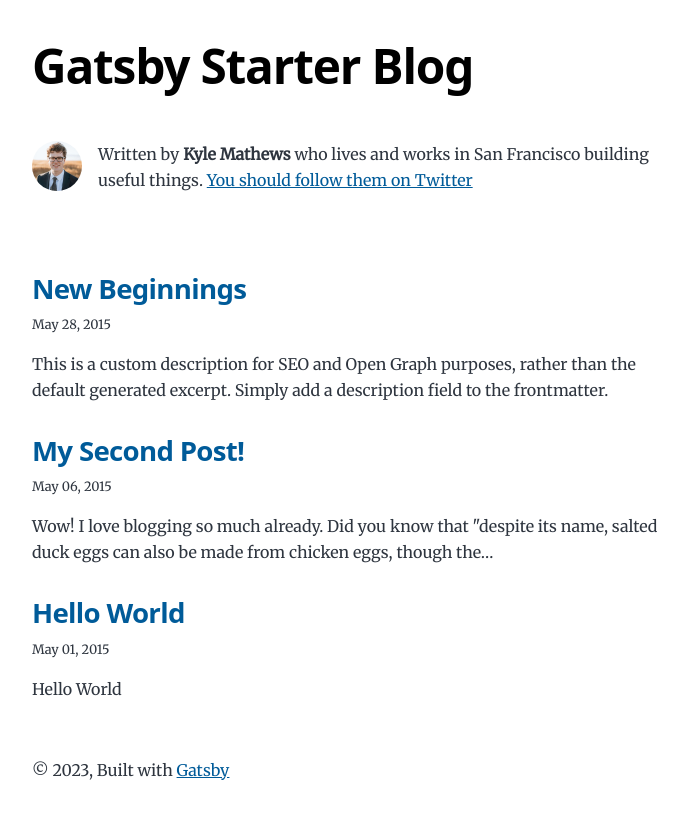
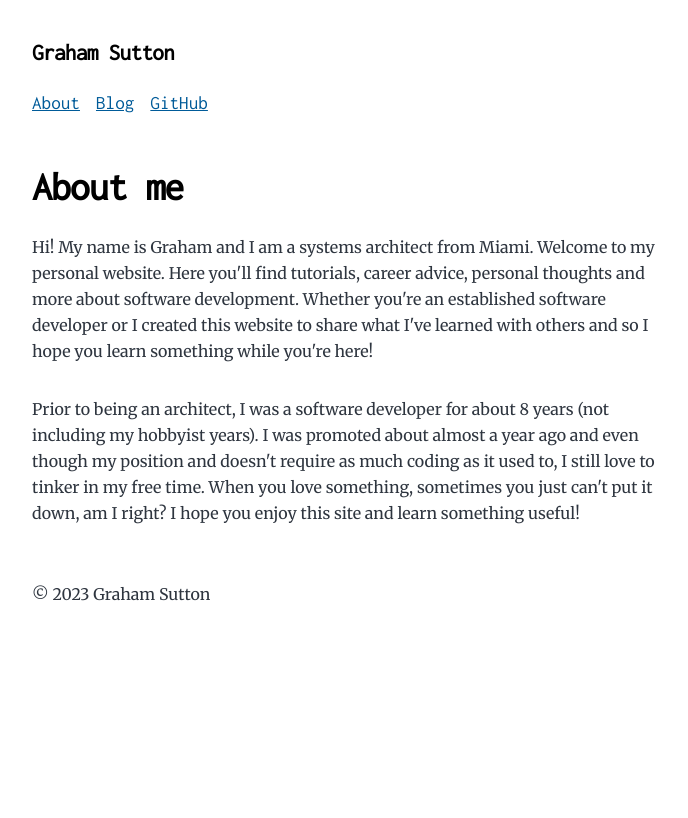
Before and after one commit to grahamsutton/grahamsutton.dev, a Gatsby site: page / in a window 1280 px wide. Shown: the whole page, without its empty margins (292-980 px from the left). Built offline with nearby package versions, Linux system fonts and the light colour scheme; Gatsby itself is replaced by a stand-in of ours.

Commit message:
Initial blog configuration.

```diff
--- a/gatsby-browser.js
+++ b/gatsby-browser.js
@@ -1,9 +1,9 @@
 // custom typefaces
 import "@fontsource/montserrat/variable.css"
 import "@fontsource/merriweather"
-// normalize CSS across browsers
+
+// custom CSS
 import "./src/normalize.css"
-// custom CSS styles
 import "./src/style.css"
 
 // Highlighting for code blocks
--- a/gatsby-config.js
+++ b/gatsby-config.js
@@ -9,15 +9,15 @@
  */
 module.exports = {
   siteMetadata: {
-    title: `Gatsby Starter Blog`,
+    title: `Graham Sutton`,
     author: {
-      name: `Kyle Mathews`,
-      summary: `who lives and works in San Francisco building useful things.`,
+      name: `Graham Sutton`,
+      summary: `Systems Architect in Miami, FL`,
     },
-    description: `A starter blog demonstrating what Gatsby can do.`,
-    siteUrl: `https://gatsbystarterblogsource.gatsbyjs.io/`,
+    description: `A personal software development blog made to inspire you.`,
+    siteUrl: `https://grahamsutton.dev/`,
     social: {
-      twitter: `kylemathews`,
+      twitter: `grasutton`,
     },
   },
   plugins: [
@@ -102,7 +102,7 @@
               }
             }`,
             output: "/rss.xml",
-            title: "Gatsby Starter Blog RSS Feed",
+            title: "Graham Sutton - Software Developer Blog RSS Feed",
           },
         ],
       },
@@ -110,8 +110,8 @@
     {
       resolve: `gatsby-plugin-manifest`,
       options: {
-        name: `Gatsby Starter Blog`,
-        short_name: `Gatsby`,
+        name: `Graham Sutton - Software Developer Blog`,
+        short_name: `Graham's Blog`,
         start_url: `/`,
         background_color: `#ffffff`,
         // This will impact how browsers show your PWA/website
--- a/src/components/bio.js
+++ b/src/components/bio.jsx
@@ -36,7 +36,7 @@
         className="bio-avatar"
         layout="fixed"
         formats={["auto", "webp", "avif"]}
-        src="../images/profile-pic.png"
+        src="../images/profile-pic.jpg"
         width={50}
         height={50}
         quality={95}
@@ -44,10 +44,11 @@
       />
       {author?.name && (
         <p>
-          Written by <strong>{author.name}</strong> {author?.summary || null}
+          <strong>{author.name}</strong>
+          <p>{author?.summary || null}</p>
           {` `}
           <a href={`https://twitter.com/${social?.twitter || ``}`}>
-            You should follow them on Twitter
+            Follow me on Twitter if you want
           </a>
         </p>
       )}
--- a/src/components/layout.js
+++ /dev/null
@@ -1,36 +0,0 @@
-import * as React from "react"
-import { Link } from "gatsby"
-
-const Layout = ({ location, title, children }) => {
-  const rootPath = `${__PATH_PREFIX__}/`
-  const isRootPath = location.pathname === rootPath
-  let header
-
-  if (isRootPath) {
-    header = (
-      <h1 className="main-heading">
-        <Link to="/">{title}</Link>
-      </h1>
-    )
-  } else {
-    header = (
-      <Link className="header-link-home" to="/">
-        {title}
-      </Link>
-    )
-  }
-
-  return (
-    <div className="global-wrapper" data-is-root-path={isRootPath}>
-      <header className="global-header">{header}</header>
-      <main>{children}</main>
-      <footer>
-        © {new Date().getFullYear()}, Built with
-        {` `}
-        <a href="https://www.gatsbyjs.com">Gatsby</a>
-      </footer>
-    </div>
-  )
-}
-
-export default Layout
--- /dev/null
+++ b/src/components/layout.jsx
@@ -0,0 +1,42 @@
+import * as React from 'react'
+import { Link } from 'gatsby'
+
+const Layout = ({ location, title, children }) => {
+  const isNavPath = ['/', '/blog/'].includes(location.pathname)
+  let header
+
+  if (isNavPath) {
+    header = (
+      <h1 className="main-heading">
+        <Link to="/">{title}</Link>
+      </h1>
+    )
+  } else {
+    header = (
+      <Link className="header-link-home" to="/">
+        {title}
+      </Link>
+    )
+  }
+
+  return (
+    <div className="global-wrapper" data-is-root-path={isNavPath}>
+      <header className="global-header">
+        <div className="global-header__title">
+          {header}
+        </div>
+        <nav className="global-nav">
+          <Link to="/">About</Link>
+          <Link to="/blog">Blog</Link>
+          <a href="https://github.com/grahamsutton">GitHub</a>
+        </nav>
+      </header>
+      <main>{children}</main>
+      <footer>
+        © {new Date().getFullYear()} Graham Sutton
+      </footer>
+    </div>
+  )
+}
+
+export default Layout
--- a/src/pages/index.js
+++ b/src/pages/blog.jsx
@@ -1,9 +1,9 @@
-import * as React from "react"
-import { Link, graphql } from "gatsby"
+import * as React from 'react'
+import { Link, graphql } from 'gatsby'
 
-import Bio from "../components/bio"
-import Layout from "../components/layout"
-import Seo from "../components/seo"
+import Bio from '../components/bio'
+import Layout from '../components/layout'
+import Seo from '../components/seo'
 
 const BlogIndex = ({ data, location }) => {
   const siteTitle = data.site.siteMetadata?.title || `Title`
@@ -24,7 +24,6 @@
 
   return (
     <Layout location={location} title={siteTitle}>
-      <Bio />
       <ol style={{ listStyle: `none` }}>
         {posts.map(post => {
           const title = post.frontmatter.title || post.fields.slug
--- /dev/null
+++ b/src/pages/index.jsx
@@ -0,0 +1,62 @@
+import * as React from 'react'
+import { Link, graphql } from 'gatsby'
+
+import Bio from '../components/bio'
+import Layout from '../components/layout'
+import Seo from '../components/seo'
+
+const AboutMe = ({ data, location }) => {
+  const siteTitle = data.site.siteMetadata?.title || `Title`
+
+  return (
+    <Layout location={location} title={siteTitle}>
+      <h1>About me</h1>
+      <p>
+        Hi! My name is Graham and I am a systems architect from Miami. Welcome to my personal
+        website. Here you'll find tutorials, career advice, personal thoughts and more about
+        software development. Whether you're an established software developer or I created
+        this website to share what I've learned with others and so I hope you learn something
+        while you're here!
+      </p>
+      <p>
+        Prior to being an architect, I was a software developer for about 8 years
+        (not including my hobbyist years). I was promoted about almost a year ago and even
+        though my position and doesn't require as much coding as it used to, I still love
+        to tinker in my free time. When you love something, sometimes you just can't put
+        it down, am I right? I hope you enjoy this site and learn something useful!
+      </p>
+    </Layout>
+  )
+}
+
+export default AboutMe
+
+/**
+ * Head export to define metadata for the page
+ *
+ * See: https://www.gatsbyjs.com/docs/reference/built-in-components/gatsby-head/
+ */
+export const Head = () => <Seo title="All posts" />
+
+export const pageQuery = graphql`
+  {
+    site {
+      siteMetadata {
+        title
+      }
+    }
+    allMarkdownRemark(sort: { frontmatter: { date: DESC } }) {
+      nodes {
+        excerpt
+        fields {
+          slug
+        }
+        frontmatter {
+          date(formatString: "MMMM DD, YYYY")
+          title
+          description
+        }
+      }
+    }
+  }
+`
--- a/src/style.css
+++ b/src/style.css
@@ -1,4 +1,5 @@
 /* CSS Custom Properties Definitions */
+@import url('https://fonts.googleapis.com/css2?family=Inconsolata&display=swap');
 
 :root {
   --maxWidth-none: "none";
@@ -33,8 +34,9 @@
     "Noto Color Emoji";
   --fontFamily-serif: "Merriweather", "Georgia", Cambria, "Times New Roman",
     Times, serif;
+  --fontFamily-monospace: 'Inconsolata', monospace;
   --font-body: var(--fontFamily-serif);
-  --font-heading: var(--fontFamily-sans);
+  --font-heading: var(--fontFamily-monospace);
   --fontWeight-normal: 400;
   --fontWeight-bold: 700;
   --fontWeight-black: 900;
@@ -252,8 +254,22 @@
   margin-bottom: var(--spacing-12);
 }
 
+.global-header__title {
+  margin-bottom: var(--spacing-6);
+}
+
+.global-nav a {
+  font-family: var(--fontFamily-monospace);
+  font-size: var(--fontSize-2);
+  margin-right: 1rem;
+}
+
+.global-nav a:last-child {
+  margin-right: 0;
+}
+
 .main-heading {
-  font-size: var(--fontSize-7);
+  font-size: var(--fontSize-3);
   margin: 0;
 }
 
@@ -281,7 +297,7 @@
   font-weight: var(--fontWeight-bold);
   font-family: var(--font-heading);
   text-decoration: none;
-  font-size: var(--fontSize-2);
+  font-size: var(--fontSize-3);
 }
 
 .bio {
```
Also changed, not shown: content/blog/new-beginnings/index.md (+5 -0 lines), src/templates/blog-post.js (+5 -5 lines), src/components/seo.jsx (renamed from src/components/seo.js), src/images/profile-pic.jpg (added), src/images/profile-pic.png (deleted), 1 other file.
